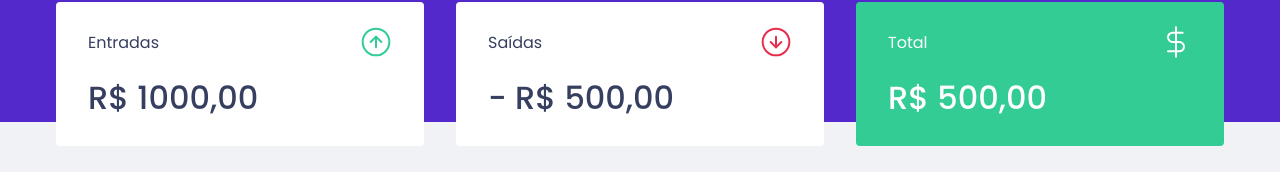
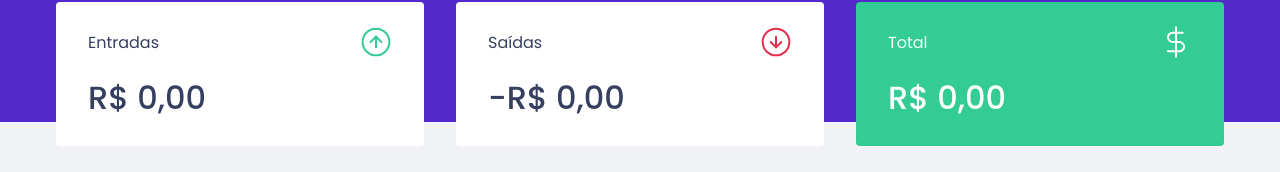
Before and after one commit to Whermerson19/wc-money, a React (Create React App) app: page / in a window 1280 px wide. Shown: the part 150-322 px from the top of the page. Built offline with nearby package versions, Linux system fonts and the light colour scheme; no server answers; what miragejs would draw is missing.

Commit message:
finish sumary

```diff
--- a/src/components/Summary/index.tsx
+++ b/src/components/Summary/index.tsx
@@ -1,44 +1,71 @@
-import { useContext } from 'react'
-import incomeImg from '../../assets/income.svg'
-import outcomeImg from '../../assets/outcome.svg'
-import totalImg from '../../assets/total.svg'
-import { TransactionsContext } from '../../TransactionsContext'
+import { useContext, useMemo } from "react";
+import incomeImg from "../../assets/income.svg";
+import outcomeImg from "../../assets/outcome.svg";
+import totalImg from "../../assets/total.svg";
+import { TransactionsContext } from "../../TransactionsContext";
 
-import { Container, Card } from './styles'
+import { Container, Card } from "./styles";
 
 export default function Summary() {
   const { transactions } = useContext(TransactionsContext);
 
-  console.log(transactions);
+  const incomes = useMemo(() => {
+    return transactions.reduce((accumulator, transaction) => {
+      if (transaction.type === 'deposit') {
+        accumulator += transaction.amount
+      }
+
+      return accumulator
+    }, 0)
+  }, [transactions]);
+
+  const outcomes = useMemo(() => {
+    return transactions.reduce((accumulator, transaction) => {
+      if (transaction.type === 'withdraw') {
+        accumulator += transaction.amount
+      }
+
+      return accumulator
+    }, 0)
+  }, [transactions]);
 
   return (
     <Container>
       <Card>
         <header>
           <p>Entradas</p>
-          <img src={incomeImg} alt="income"/>
+          <img src={incomeImg} alt="income" />
         </header>
 
-        <strong>R$ 1000,00</strong>
+        <strong>{new Intl.NumberFormat('pt-BR', {
+          style: 'currency',
+          currency: 'BRL'
+        }).format(incomes)}</strong>
       </Card>
 
       <Card>
         <header>
           <p>Saídas</p>
-          <img src={outcomeImg} alt="outcome"/>
+          <img src={outcomeImg} alt="outcome" />
         </header>
 
-        <strong>- R$ 500,00</strong>
+        <strong>-{new Intl.NumberFormat('pt-BR', {
+          style: 'currency',
+          currency: 'BRL'
+        }).format(outcomes)}</strong>
       </Card>
 
       <Card isTotal>
         <header>
           <p>Total</p>
-          <img src={totalImg} alt="total"/>
+          <img src={totalImg} alt="total" />
         </header>
 
-        <strong>R$ 500,00</strong>
+        <strong>{new Intl.NumberFormat('pt-BR', {
+          style: 'currency',
+          currency: 'BRL'
+        }).format((incomes - outcomes))}</strong>
       </Card>
     </Container>
-  )
+  );
 }
```
